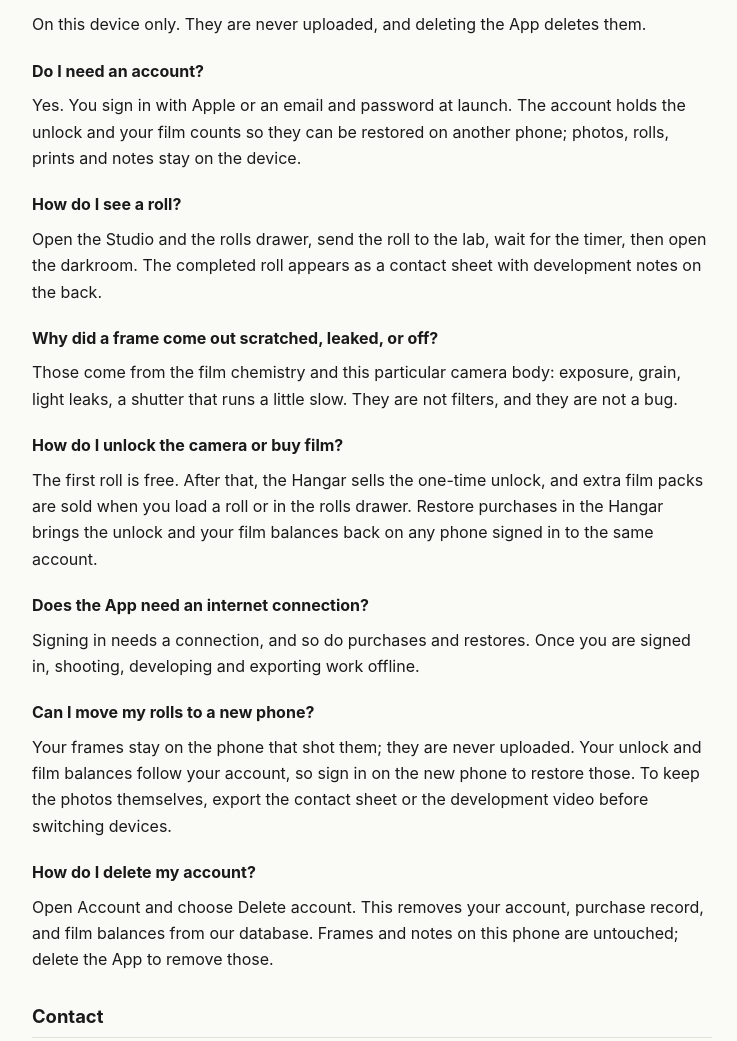
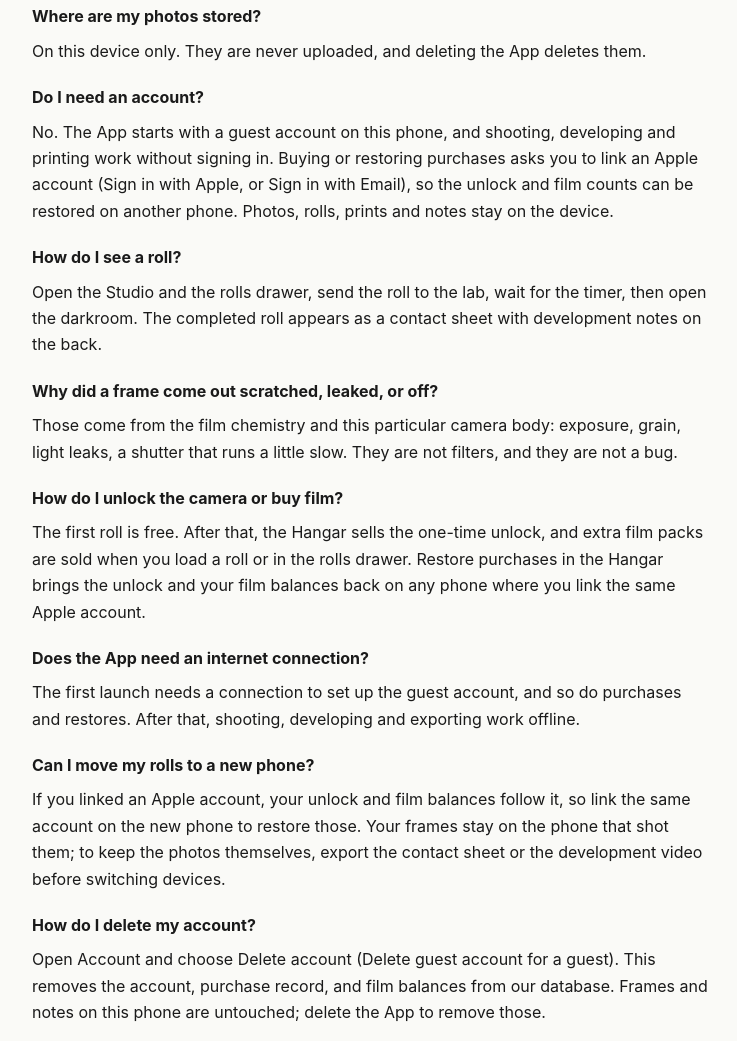
Before and after one commit to anbaba/app_public, a plain HTML site: page foible/support/index.html in a window 1280 px wide. Shown: the part 463-1504 px from the top of the page, without its empty margins (268-1005 px from the left). Drawn offline with Linux system fonts and the light colour scheme.

Commit message:
docs(foible): guest-first account wording for privacy and support

```diff
--- a/foible/support/index.html
+++ b/foible/support/index.html
@@ -36,7 +36,7 @@
   <h1>Support — Foible Camera</h1>
   <p class="meta">Film photography, no preview</p>
 
-  <p>Foible Camera is a film camera, not a photo app. There is no preview, and your photos never leave your device. You sign in before you shoot, so the unlock and your film counts always have an owner. Most questions come down to one idea: a roll stays sealed until the lab is done with it.</p>
+  <p>Foible Camera is a film camera, not a photo app. There is no preview, and your photos never leave your device. You can start shooting without an account: a guest account on this phone keeps the unlock and your film counts. When you buy or restore, you link an Apple account so they can follow you to another phone. Most questions come down to one idea: a roll stays sealed until the lab is done with it.</p>
 
   <h2>Common questions</h2>
 
@@ -47,7 +47,7 @@
   <p>On this device only. They are never uploaded, and deleting the App deletes them.</p>
 
   <h3>Do I need an account?</h3>
-  <p>Yes. You sign in with Apple or an email and password at launch. The account holds the unlock and your film counts so they can be restored on another phone; photos, rolls, prints and notes stay on the device.</p>
+  <p>No. The App starts with a guest account on this phone, and shooting, developing and printing work without signing in. Buying or restoring purchases asks you to link an Apple account (Sign in with Apple, or Sign in with Email), so the unlock and film counts can be restored on another phone. Photos, rolls, prints and notes stay on the device.</p>
 
   <h3>How do I see a roll?</h3>
   <p>Open the Studio and the rolls drawer, send the roll to the lab, wait for the timer, then open the darkroom. The completed roll appears as a contact sheet with development notes on the back.</p>
@@ -56,16 +56,16 @@
   <p>Those come from the film chemistry and this particular camera body: exposure, grain, light leaks, a shutter that runs a little slow. They are not filters, and they are not a bug.</p>
 
   <h3>How do I unlock the camera or buy film?</h3>
-  <p>The first roll is free. After that, the Hangar sells the one-time unlock, and extra film packs are sold when you load a roll or in the rolls drawer. Restore purchases in the Hangar brings the unlock and your film balances back on any phone signed in to the same account.</p>
+  <p>The first roll is free. After that, the Hangar sells the one-time unlock, and extra film packs are sold when you load a roll or in the rolls drawer. Restore purchases in the Hangar brings the unlock and your film balances back on any phone where you link the same Apple account.</p>
 
   <h3>Does the App need an internet connection?</h3>
-  <p>Signing in needs a connection, and so do purchases and restores. Once you are signed in, shooting, developing and exporting work offline.</p>
+  <p>The first launch needs a connection to set up the guest account, and so do purchases and restores. After that, shooting, developing and exporting work offline.</p>
 
   <h3>Can I move my rolls to a new phone?</h3>
-  <p>Your frames stay on the phone that shot them; they are never uploaded. Your unlock and film balances follow your account, so sign in on the new phone to restore those. To keep the photos themselves, export the contact sheet or the development video before switching devices.</p>
+  <p>If you linked an Apple account, your unlock and film balances follow it, so link the same account on the new phone to restore those. Your frames stay on the phone that shot them; to keep the photos themselves, export the contact sheet or the development video before switching devices.</p>
 
   <h3>How do I delete my account?</h3>
-  <p>Open Account and choose Delete account. This removes your account, purchase record, and film balances from our database. Frames and notes on this phone are untouched; delete the App to remove those.</p>
+  <p>Open Account and choose Delete account (Delete guest account for a guest). This removes the account, purchase record, and film balances from our database. Frames and notes on this phone are untouched; delete the App to remove those.</p>
 
   <h2>Contact</h2>
   <p>Still stuck? Email <span class="contact">alfa_lab@sina.com</span> and include your device model and iOS version. We usually reply within a few days.</p>
```
Also changed, not shown: foible/privacy/index.html (+5 -5 lines).
